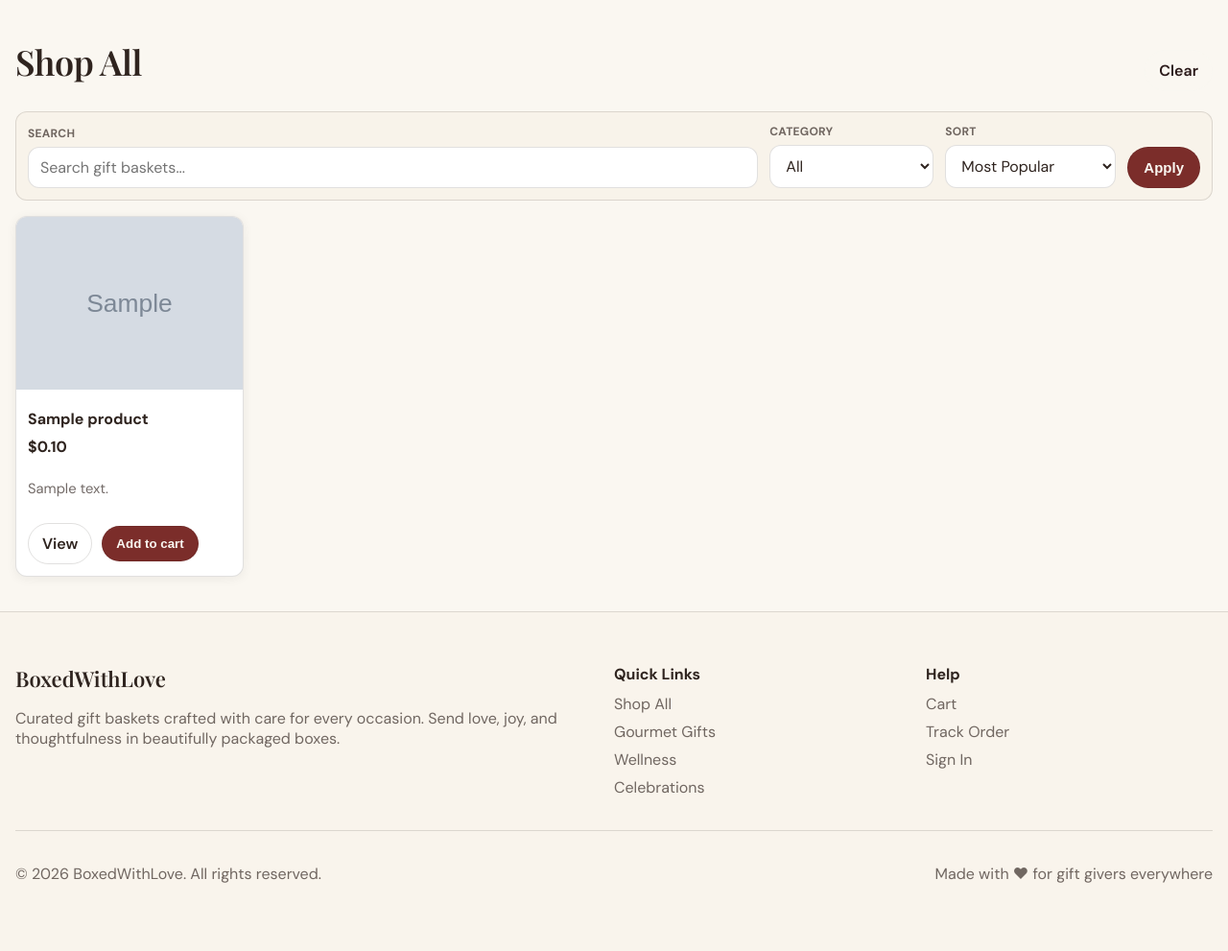
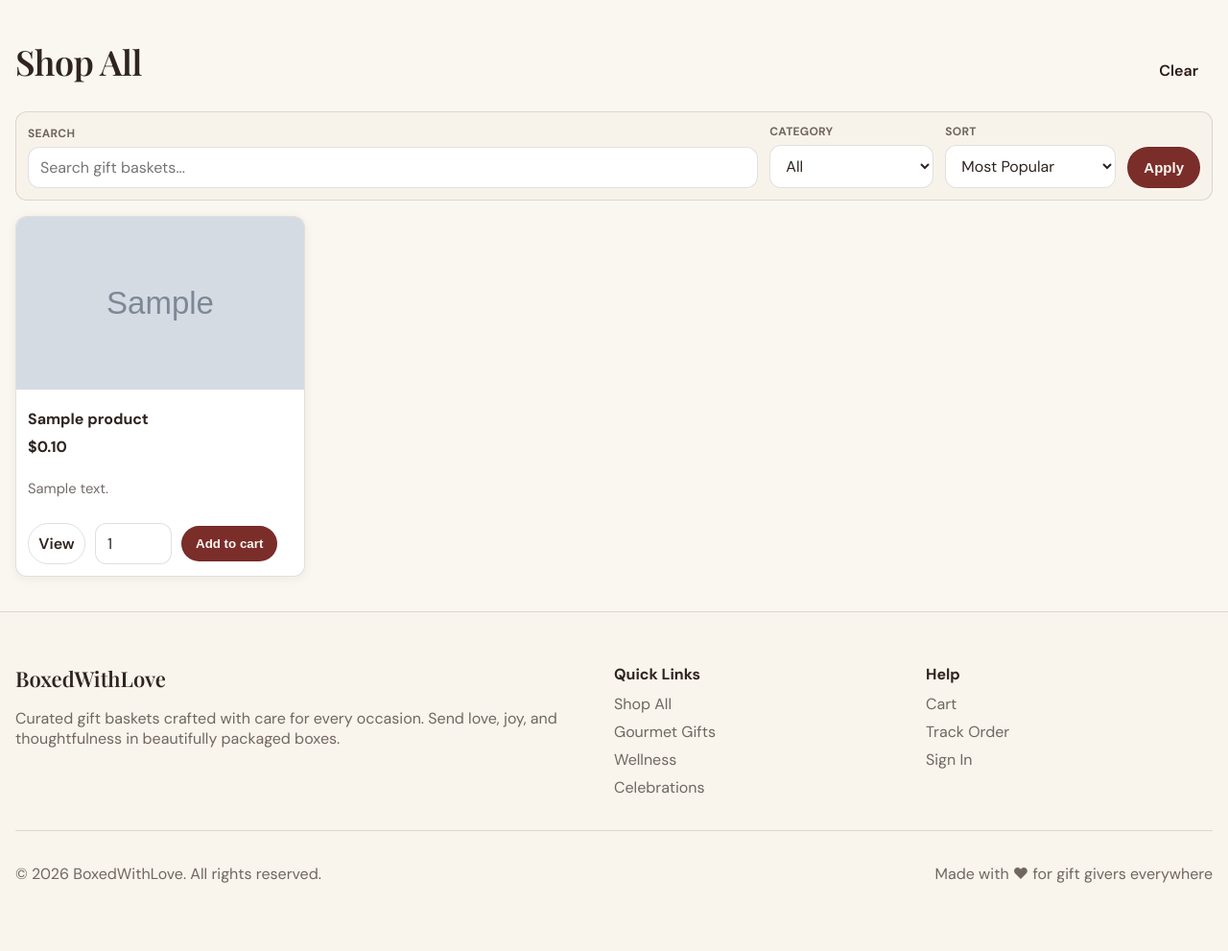
Before and after one commit to R-umaria/ProjectVI-Group5, a Flask app: page /products in a window 1280 px wide. Shown: the part 65-1056 px from the top of the page at 96% size. Run offline with Flask 3, Linux system fonts and the light colour scheme; tables that the repository leaves empty hold one stand-in row (values such as "Sample post"); grey boxes marked "Sample" are stand-in pictures.

Commit message:
For issue #15 - added quantity input option on products main page

```diff
--- a/static/css/site.css
+++ b/static/css/site.css
@@ -248,7 +248,7 @@ details.account > summary::-webkit-details-marker { display: none; }
 .link:hover { color: var(--foreground); }
 
 /* Cards, grids used by existing pages */
-.grid { display: grid; grid-template-columns: repeat(auto-fill, minmax(220px, 1fr)); gap: 14px; }
+.grid { display: grid; grid-template-columns: repeat(auto-fill, minmax(260px, 1fr)); gap: 14px; }
 .card {
   background: var(--card);
   border: 1px solid var(--border);
--- a/static/js/site.js
+++ b/static/js/site.js
@@ -1,8 +1,8 @@
-async function addToCart(productId) {
+async function addToCart(productId, quantity) {
   const res = await fetch("/api/cart/items", {
     method: "POST",
     headers: {"Content-Type": "application/json"},
-    body: JSON.stringify({product_id: productId, quantity: 1})
+    body: JSON.stringify({product_id: productId, quantity: parseInt(quantity || 1)})
   });
   const msg = document.getElementById("add-msg");
   const data = await res.json().catch(() => ({}));
--- a/templates/products.html
+++ b/templates/products.html
@@ -69,8 +69,11 @@
           <p class="muted small clamp-3">{{ p.description }}</p>
 
           <div class="product-actions">
-            <a class="btn btn-outline" href="{{ url_for('web_product_detail', product_id=p.id) }}">View</a>
-            <button class="btn btn-primary" type="button" onclick="addToCart({{ p.id }})" {% if (not p.is_available) or (p.stock <= 0) %}disabled{% endif %}>
+            <a class="btn btn-outline" href="{{ url_for('web_product_detail', product_id=p.id) }}"style="width: 60px;">View</a>
+            <input type="number" min="1" max="{{ p.stock }}" value="1" class="input quantity-input" id="qty-{{ p.id }}" style="width: 80px;"
+              {% if (not p.is_available) or (p.stock <= 0) %}disabled{% endif %}
+            />
+            <button class="btn btn-primary" type="button" onclick="addToCart({{ p.id }}, document.getElementById('qty-{{ p.id }}').value)" {% if (not p.is_available) or (p.stock <= 0) %}disabled{% endif %}>
               Add to cart
             </button>
           </div>
```
